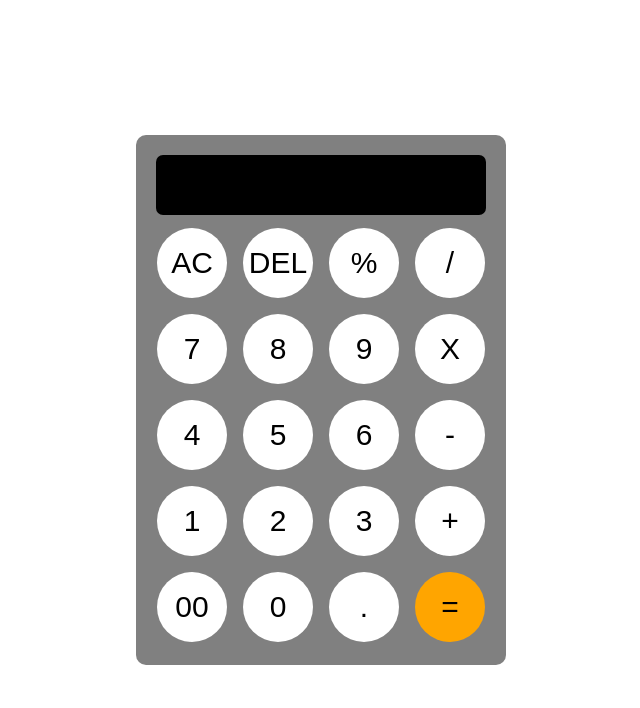
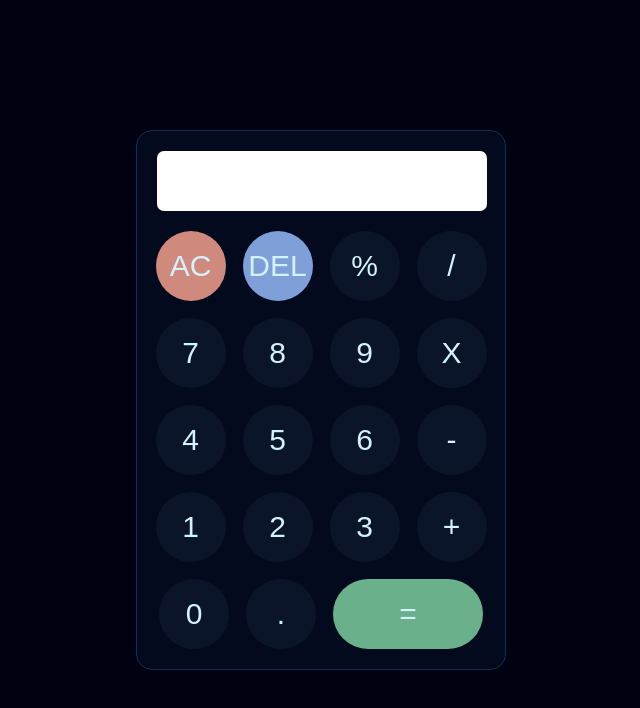
Before and after one commit to Numair777i/Day-07-Calculator-, a plain HTML site: page index.html in a window 1280 px wide. Shown: the whole page, without its empty margins (319-959 px from the left). Drawn offline with Linux system fonts and the light colour scheme.

Commit message:
initial commit

```diff
--- a/index.html
+++ b/index.html
@@ -11,8 +11,8 @@
     <div class="screen">
     </div>
     <div class="btns">
-      <button class="btn" data-value="AC">AC</button>
-      <button class="btn" data-value="DEL">DEL</button>
+      <button class="btn clear" data-value="AC">AC</button>
+      <button class="btn del" data-value="DEL">DEL</button>
       <button class="btn" data-value="%">%</button>
       <button class="btn" data-value="/">/</button>
 
@@ -31,7 +31,6 @@
       <button class="btn" data-value="3">3</button>
       <button class="btn" data-value="+">+</button>
 
-      <button class="btn" data-value="00">00</button>
       <button class="btn" data-value="0">0</button>
       <button class="btn" data-value=".">.</button>
       <button class="btn equal" data-value="=">=</button>
--- a/style.css
+++ b/style.css
@@ -2,6 +2,20 @@
   margin: 0;
   padding: 0;
   box-sizing: border-box;
+  --bg-dark: oklch(0.1 0.045 264);
+  --bg: oklch(0.15 0.045 264);
+  --bg-light: oklch(0.2 0.045 264);
+  --text: oklch(0.96 0.09 264);
+  --text-muted: oklch(0.76 0.09 264);
+  --highlight: oklch(0.5 0.09 264);
+  --border: oklch(0.4 0.09 264);
+  --border-muted: oklch(0.3 0.09 264);
+  --primary: oklch(0.76 0.1 264);
+  --secondary: oklch(0.76 0.1 84);
+  --danger: oklch(0.7 0.09 30);
+  --warning: oklch(0.7 0.09 100);
+  --success: oklch(0.7 0.09 160);
+  --info: oklch(0.7 0.09 260);
 }
 
 body{
@@ -9,27 +23,31 @@ body{
   display: flex;
   align-items: center;
   justify-content: center;
+  background-color: var(--bg-dark);
 }
 
 .container{
   margin: 10px;
   padding: 10px;
   background-color: grey;
-  border-radius: 10px;
-  height: 530px;
+  border-radius: 16px;
+  height: 540px;
   width: 370px;
-
+  border: solid 1px;
+  border-color: var(--border-muted);
+  background-color: var(--bg);
 }
 
 .screen{
   padding:10px;
-  background-color: black;
+  background-color: white;
   border-radius: 7px;
   font-size: 30px;
-  color: white;
+  color: black;
   width: 330px;
   height: 60px;
   margin: 10px;
+  border: 2px;
 }
 
 .btns{
@@ -37,8 +55,8 @@ body{
   align-items: center;
   justify-content: center;
   flex-flow: row wrap;
-  gap: 16px;
-  margin-top: 10px;
+  gap: 17px;
+  margin-top: 17px;
   padding: 3px;
 }
 
@@ -48,12 +66,23 @@ button{
   border-radius: 50%;
   width: 70px;
   height: 70px;
-  background-color: white;
+  background-color: var(--bg-light);
   text-align: center;
   place-content: center;
   font-size: 30px;
+  color: var(--text);
 }
 
 .equal{
-  background-color: orange;
+  background-color: var(--success);
+  width: 150px;
+  border-radius: 100px;
 }
+
+.clear{
+  background-color: var(--danger);
+}
+
+.del{
+  background-color: var(--info);
+}
```
